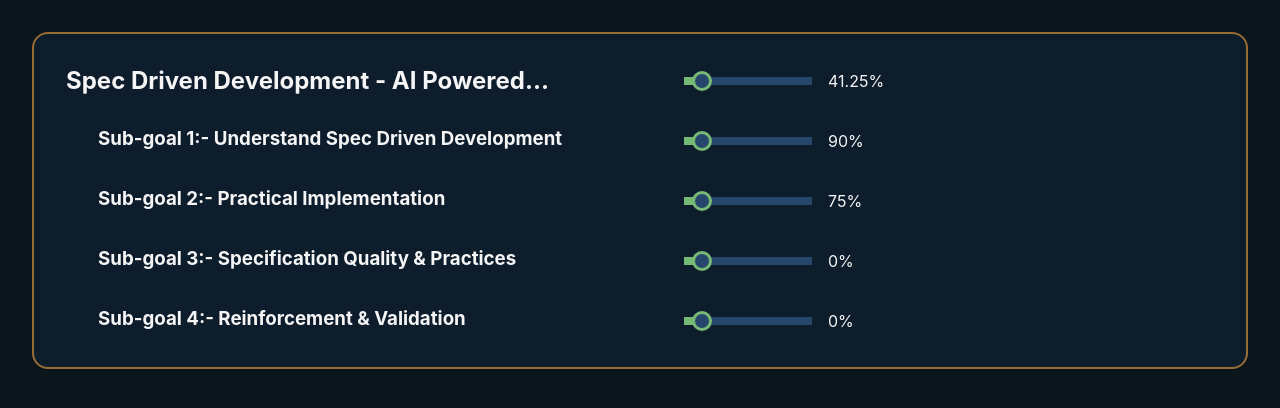
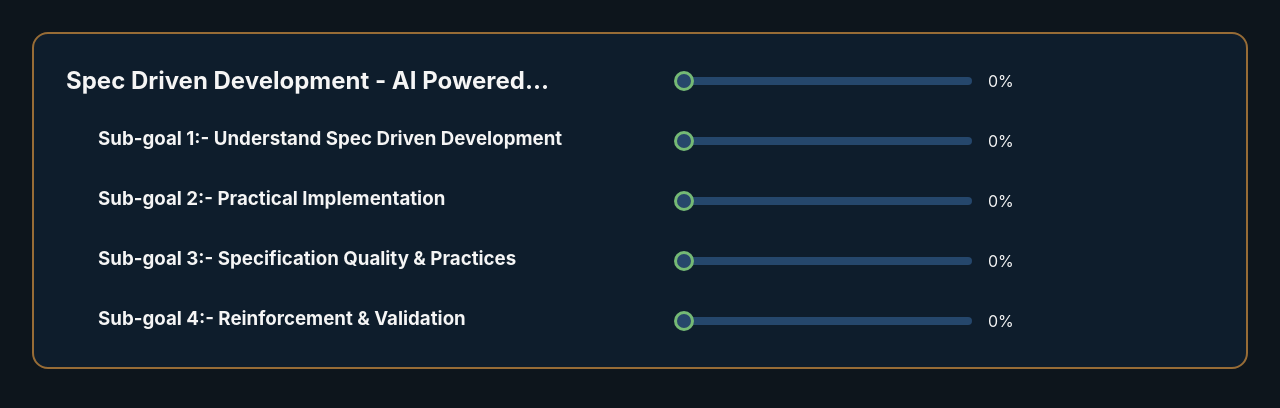
Before and after one commit to kushal-zinzuvadia-simform/goal-completer-react, a React (Vite) app: page / in a window 1280 px wide. Shown: the top 408 px of the page. Built offline with nearby package versions, Linux system fonts and the light colour scheme.

Commit message:
feat: create useMouseMovement hook, functional progressBar component

```diff
--- a/src/components/Goal/Goal.tsx
+++ b/src/components/Goal/Goal.tsx
@@ -7,14 +7,14 @@ export const Goal = () => {
         <div className='goal-table'>
             <div className="goal-row">
                 <h2>{goalData.title}</h2>
-                <GoalProgress completion={goalData.totalProgress}></GoalProgress>
+                <GoalProgress></GoalProgress>
             </div>
 
             {goalData.subGoals.map((data) => {
                 return (
                     <div className='goal-row' key={data.id}>
                         <h3 className='sub-goal'>Sub-goal {data.id}:- {data.title}</h3>
-                        <GoalProgress completion={data.progress}></GoalProgress>
+                        <GoalProgress></GoalProgress>
                     </div>
                 )
             })}
--- a/src/components/GoalProgress/GoalProgress.css
+++ b/src/components/GoalProgress/GoalProgress.css
@@ -1,6 +1,5 @@
 .goal-progress {
     position: relative;
-    /* left: 20rem; */
     display: flex;
     align-items: center;
     gap: 1rem;
--- a/src/components/GoalProgress/GoalProgress.tsx
+++ b/src/components/GoalProgress/GoalProgress.tsx
@@ -1,11 +1,10 @@
 import { ProgressBar } from "../ProgressBar/ProgressBar"
 import './GoalProgress.css'
 
-export const GoalProgress = ({ completion }) => {
+export const GoalProgress = () => {
     return (
         <div className="goal-progress">
             <ProgressBar></ProgressBar>
-            <div>{completion}%</div>
         </div>
     )
 }
--- a/src/components/ProgressBar/ProgressBar.css
+++ b/src/components/ProgressBar/ProgressBar.css
@@ -1,7 +1,9 @@
 .bar {
-    width: 8rem;
+    width: 18rem;
     height: 0.5rem;
     background-color: var(--progress-left);
+    border-radius: 999px;
+    position: relative;
 }
 
 .scroller {
@@ -12,20 +14,25 @@
     border-radius: 50%;
     background-color: var(--progress-scroller);
 
-    position: relative;
-    bottom: 0.875rem;
-    left: 0.5rem;
+    position: absolute;
+    top: 50%;
+
+    transform: translateY(-50%);
 
     cursor: grab;
+
+    transition:
+        left 0.08s linear,
+        box-shadow 0.15s ease;
 }
 
-.scroller:active {
+.scroller.dragging {
     cursor: grabbing;
+    transition: none;
 }
 
 .progress {
-    width: 1rem;
-    height: 0.5rem;
+    height: 100%;
     background-color: var(--progress-done);
-    position: relative;
+    border-radius: inherit;
 }
--- a/src/components/ProgressBar/ProgressBar.tsx
+++ b/src/components/ProgressBar/ProgressBar.tsx
@@ -1,10 +1,30 @@
-import './ProgressBar.css'
+import './ProgressBar.css';
+import { useMouseMovement } from '../../hooks/useMouseMovement';
+import { useRef } from 'react';
 
 export const ProgressBar = () => {
+  const trackRef = useRef(null);
+
+  const { progress, isDragging, onMouseDown } = useMouseMovement(trackRef);
+
   return (
-    <div className='bar'>
-      <div className="progress"></div>
-      <div className="scroller"></div>
-    </div>
-  )
-}
+    <>
+      <div className="bar" ref={trackRef}>
+        <div
+          className="progress"
+          style={{ width: `${progress}%` }}
+        />
+
+        <div
+          className={`scroller ${isDragging ? 'dragging' : ''}`}
+          onMouseDown={onMouseDown}
+          style={{
+            left: `calc(${progress}% - 10px)`,
+          }}
+        />
+      </div>
+
+      <div>{progress}%</div>
+    </>
+  );
+};
--- a/src/data/goalData.ts
+++ b/src/data/goalData.ts
@@ -3,7 +3,6 @@ export const goalData = {
     totalProgress: 41.25,
     subGoals: [
         {
-            // id: crypto.randomUUID(),
             id: 1,
             title: "Understand Spec Driven Development",
             progress: 90,
--- /dev/null
+++ b/src/hooks/useMouseMovement.ts
@@ -0,0 +1,50 @@
+import { useEffect, useState } from 'react';
+
+export const useMouseMovement = (trackRef) => {
+    const [progress, setProgress] = useState(0);
+    const [isDragging, setIsDragging] = useState(false);
+
+    const updateProgress = (clientX) => {
+        if (!trackRef.current) return;
+
+        const rect = trackRef.current.getBoundingClientRect();
+
+        let newProgress =
+            ((clientX - rect.left) / rect.width) * 100;
+
+        newProgress = Math.max(0, Math.min(100, newProgress));
+
+        setProgress(Number(newProgress.toFixed()));
+    };
+
+    const onMouseDown = (e) => {
+        setIsDragging(true);
+        updateProgress(e.clientX);
+    };
+
+    useEffect(() => {
+        const handleMouseMove = (e) => {
+            if (!isDragging) return;
+
+            updateProgress(e.clientX);
+        };
+
+        const handleMouseUp = () => {
+            setIsDragging(false);
+        };
+
+        window.addEventListener('mousemove', handleMouseMove);
+        window.addEventListener('mouseup', handleMouseUp);
+
+        return () => {
+            window.removeEventListener('mousemove', handleMouseMove);
+            window.removeEventListener('mouseup', handleMouseUp);
+        };
+    }, [isDragging]);
+
+    return {
+        progress,
+        isDragging,
+        onMouseDown,
+    };
+};
```
